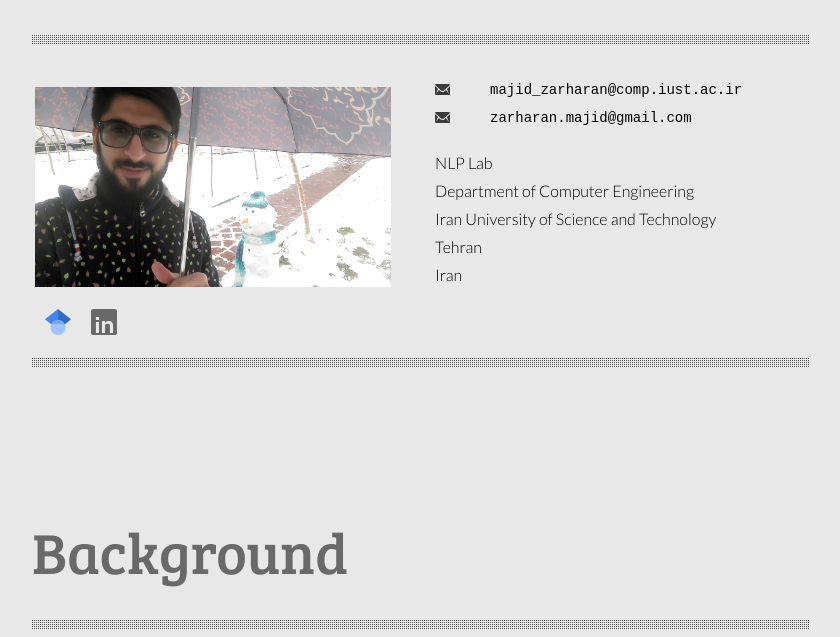
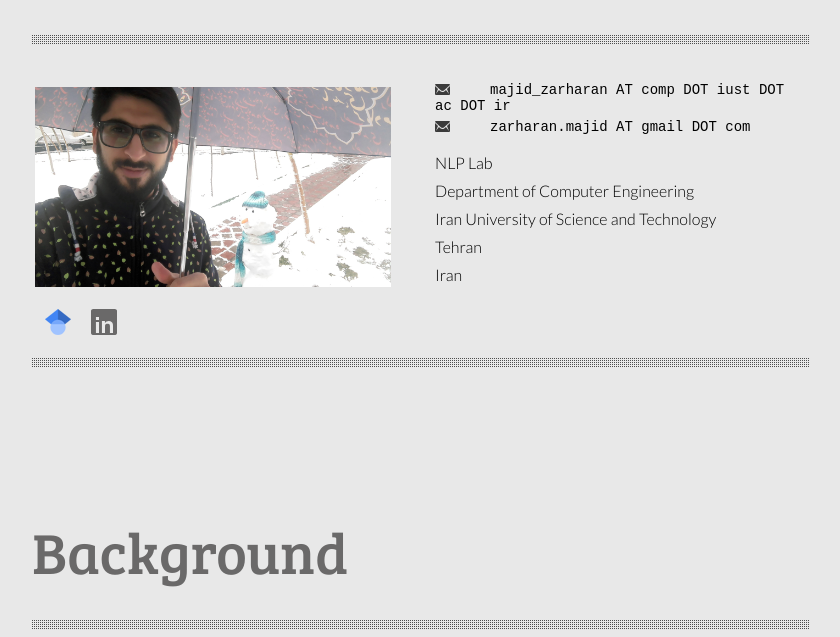
Before and after one commit to Zarharan/Zarharan.github.io, a plain HTML site: page index.html in a window 1280 px wide. Shown: the part 1060-1697 px from the top of the page, without its empty margins (219-1059 px from the left). Drawn offline with nearby package versions, Linux system fonts and the light colour scheme; files whose address does not match are found by name.

Commit message:
Update index.html

```diff
--- a/index.html
+++ b/index.html
@@ -125,8 +125,8 @@ function myFunction2() {
 					</td>
 					<td>
 						<ul id="email">
-				<li><img src="main/images/icon-mail.png" valign="middle"> majid_zarharan@comp.iust.ac.ir</li> <br/>
-				<li><img src="main/images/icon-mail.png" valign="middle"> zarharan.majid@gmail.com</li>
+				<li><img src="main/images/icon-mail.png" valign="middle"> majid_zarharan AT comp DOT iust DOT ac DOT ir</li> <br/>
+				<li><img src="main/images/icon-mail.png" valign="middle"> zarharan.majid AT gmail DOT com</li>
 			</ul>
 			<br />
 
@@ -181,7 +181,7 @@ function myFunction2() {
             <h2>Raja University</h2>
             <p>
 		    I have a Bachelor's degree in Computer Engineering from the Department of Computer Engineering of
-		    <a target="_blank" href="the https://raja.ac.ir">Raja University</a>. It is located in Qazvin, Iran.
+		    <a target="_blank" href="https://raja.ac.ir">Raja University</a>. It is located in Qazvin, Iran.
             </p>
             </div>
         </div>
```
